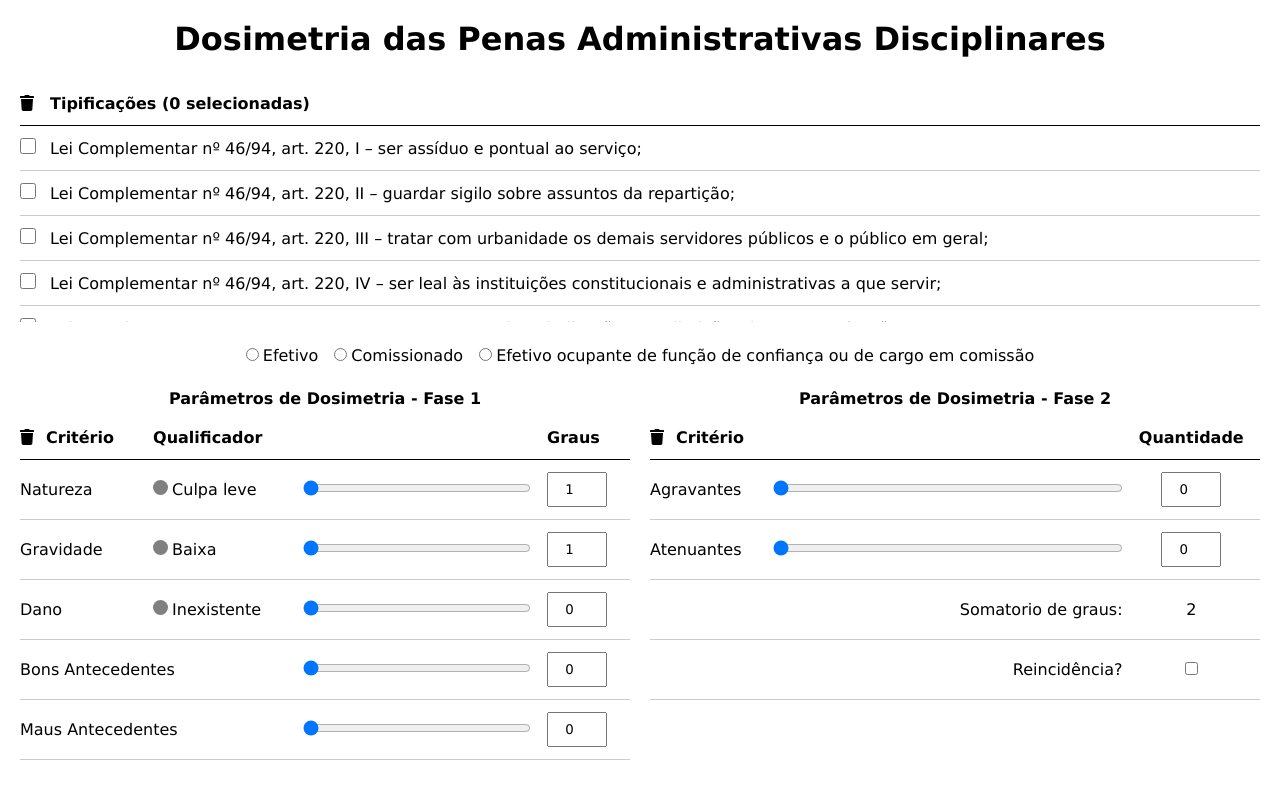
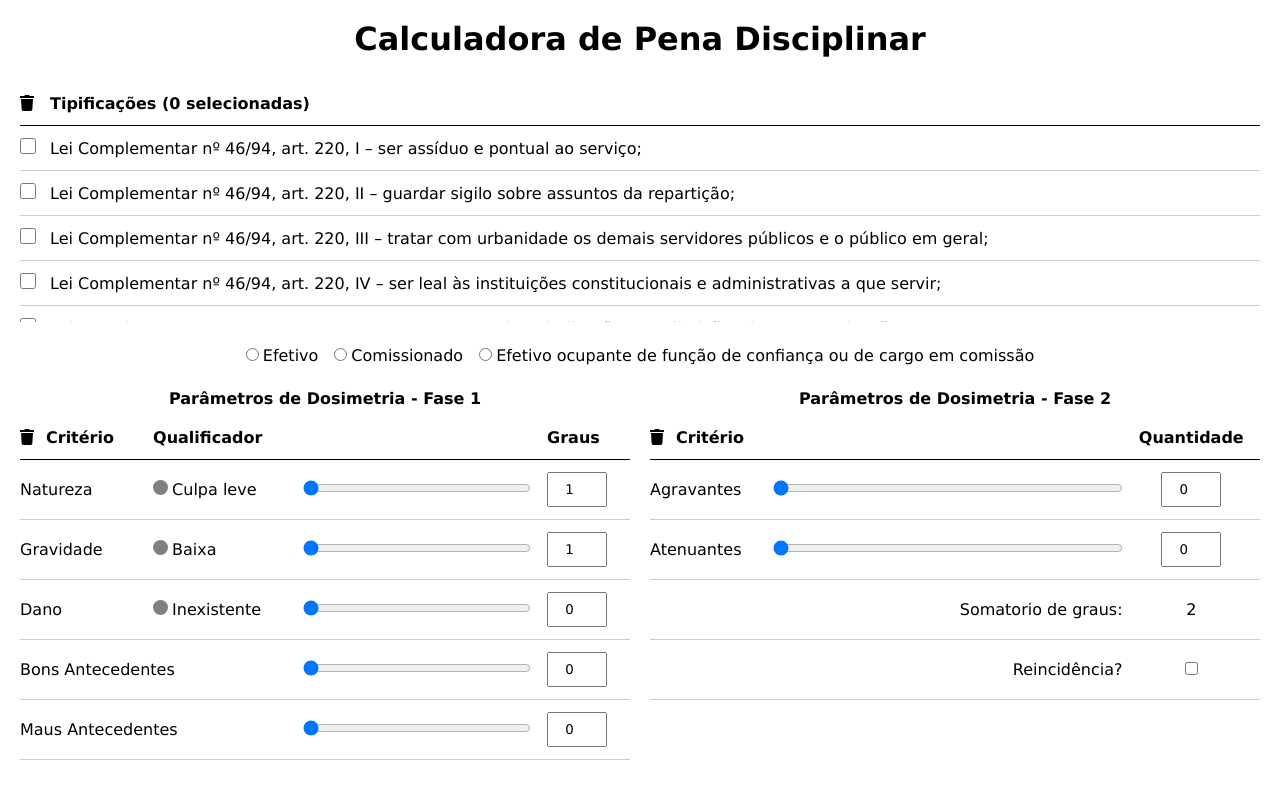
Before and after one commit to rodrigorvix/calculadora-dosimetria, a React (Create React App) app: page / in a window 1280 px wide. Shown: the top 786 px of the page. Built offline with nearby package versions, Linux system fonts and the light colour scheme.

Commit message:
update title

```diff
--- a/src/components/Title/index.tsx
+++ b/src/components/Title/index.tsx
@@ -1,6 +1,6 @@
 import { TitleStyled } from "./styles";
 
 export const Title = () => {
-  return <TitleStyled>Dosimetria das Penas Administrativas Disciplinares</TitleStyled> ;
+  return <TitleStyled>Calculadora de Pena Disciplinar</TitleStyled> ;
 
 }
```
